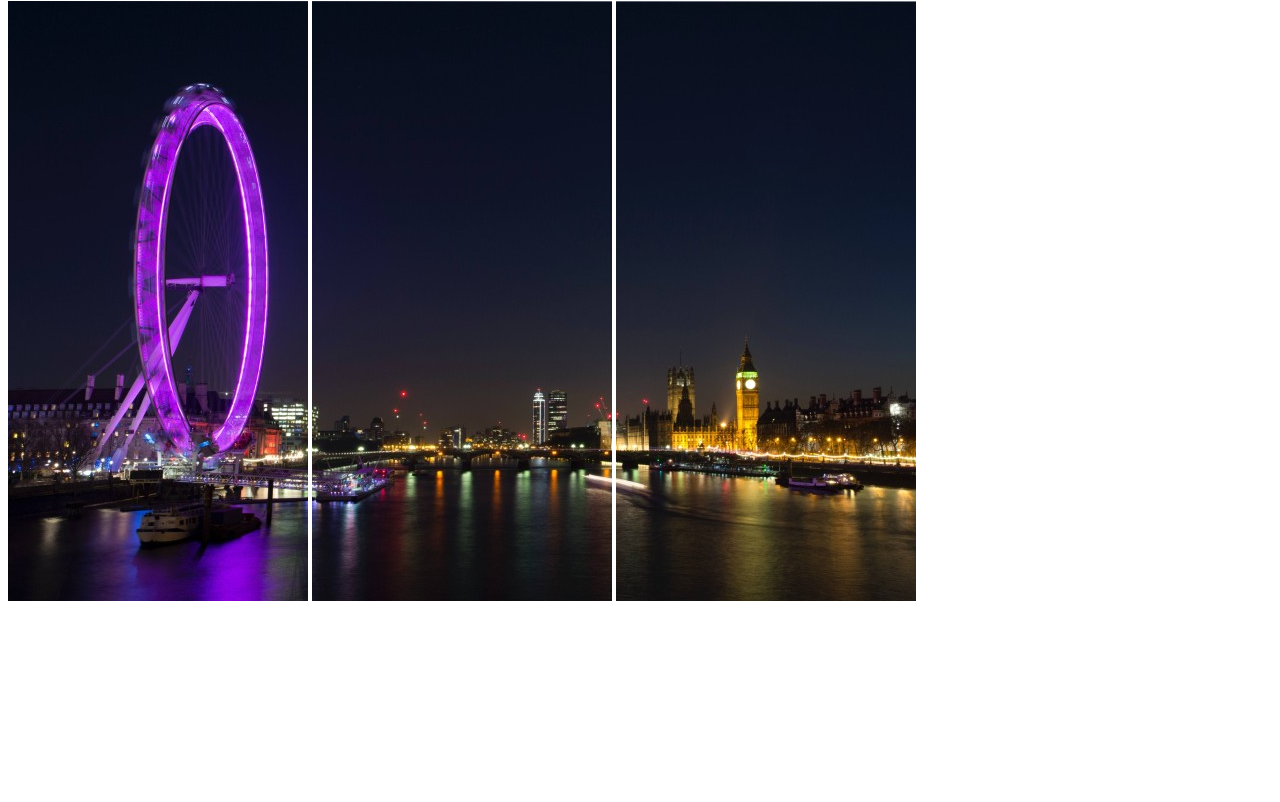
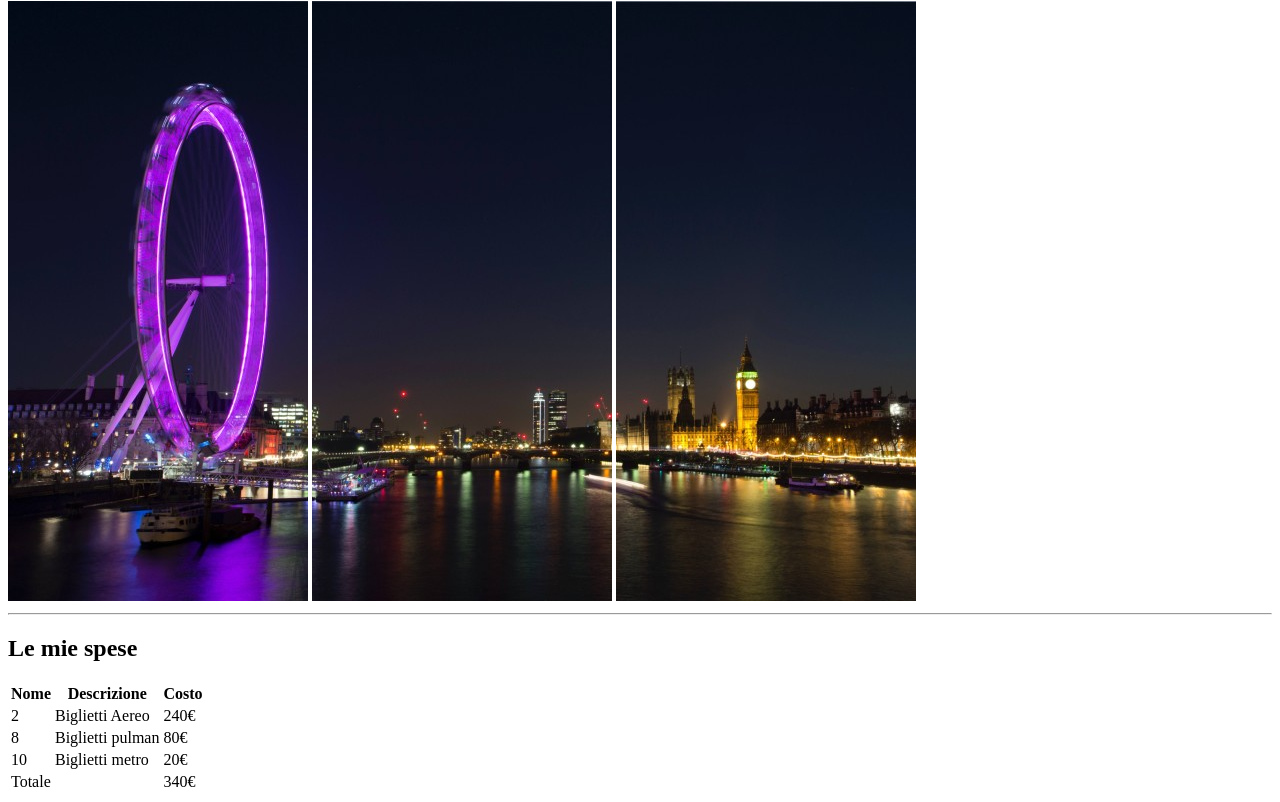
Before and after one commit to ZenRool/html-london-trip, a plain HTML site: page index.html in a window 1280 px wide. Shown: the part 79-881 px from the top of the page. Before the commit the page ends 800 px from the top, so only its background shows below. Drawn offline with Linux system fonts and the light colour scheme.

Commit message:
sezione con tabella spese

```diff
--- a/index.html
+++ b/index.html
@@ -20,6 +20,44 @@
         <img src="img/pexels-bill-emrich-230794-2.jpg" alt="Parte con la Big Ben tower">
     </section>
     <!-- fine prima section -->
-
+    <hr>
+    <!-- inizio seconda selection con le mie spese messe a tabella -->
+    <section>
+        <h2>Le mie spese</h2>
+        <table>
+            <thead>
+                <tr>
+                    <th><strong>Nome</strong></th>
+                    <th><strong>Descrizione</strong></th>
+                    <th><strong>Costo</strong></th>
+                </tr>
+            </thead>
+            <tbody>
+                <tr>
+                    <td>2</td>
+                    <td>Biglietti Aereo</td>
+                    <td>240€</td>
+                </tr>
+                <tr>
+                    <td>8</td>
+                    <td>Biglietti pulman</td>
+                    <td>80€</td>
+                </tr>
+                <tr>
+                    <td>10</td>
+                    <td>Biglietti metro</td>
+                    <td>20€</td>
+                </tr>
+            </tbody>
+            <tfoot>
+                <tr>
+                    <td>Totale</td>
+                    <td></td>
+                    <td>340€</td>
+                </tr>
+            </tfoot>
+        </table>
+    </section>
+    <!-- fine seconda section -->
 </body>
 </html>
```
